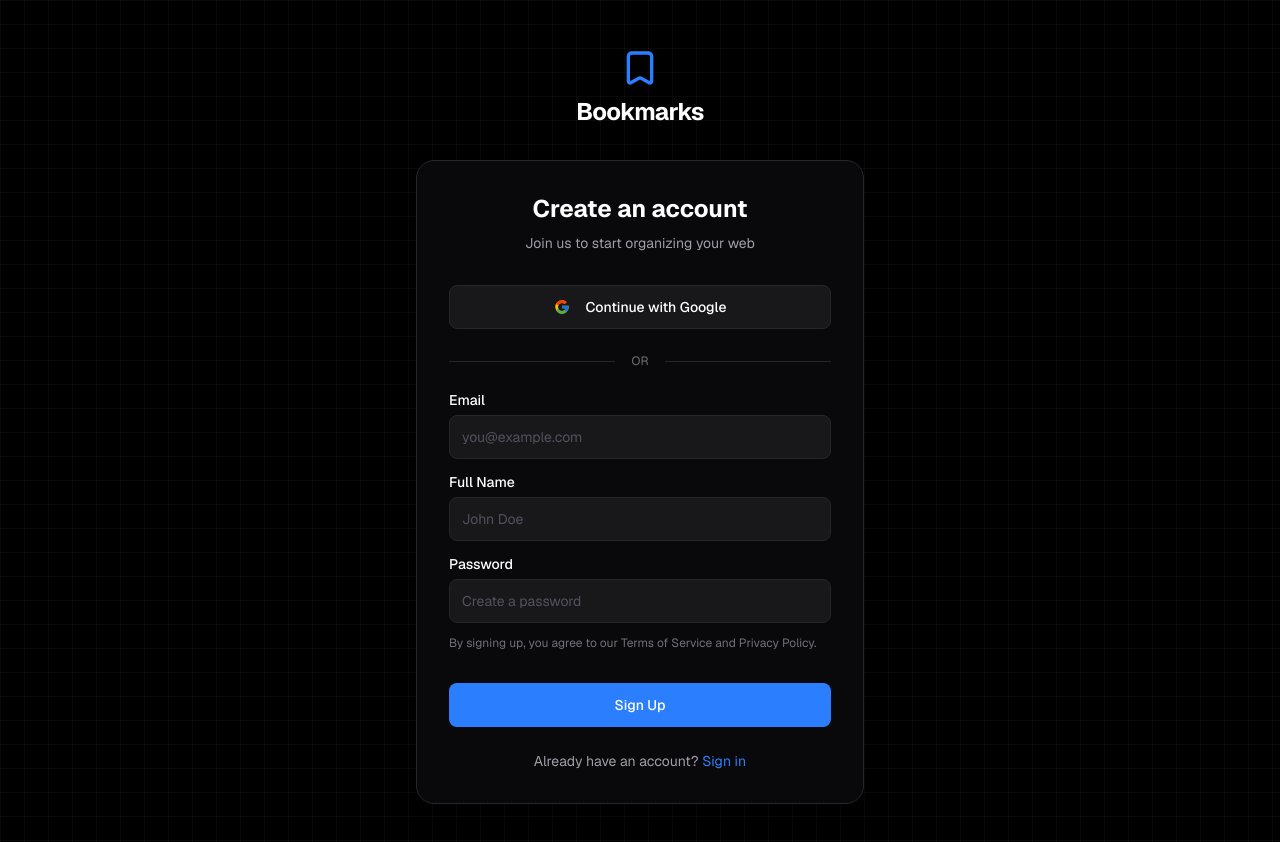
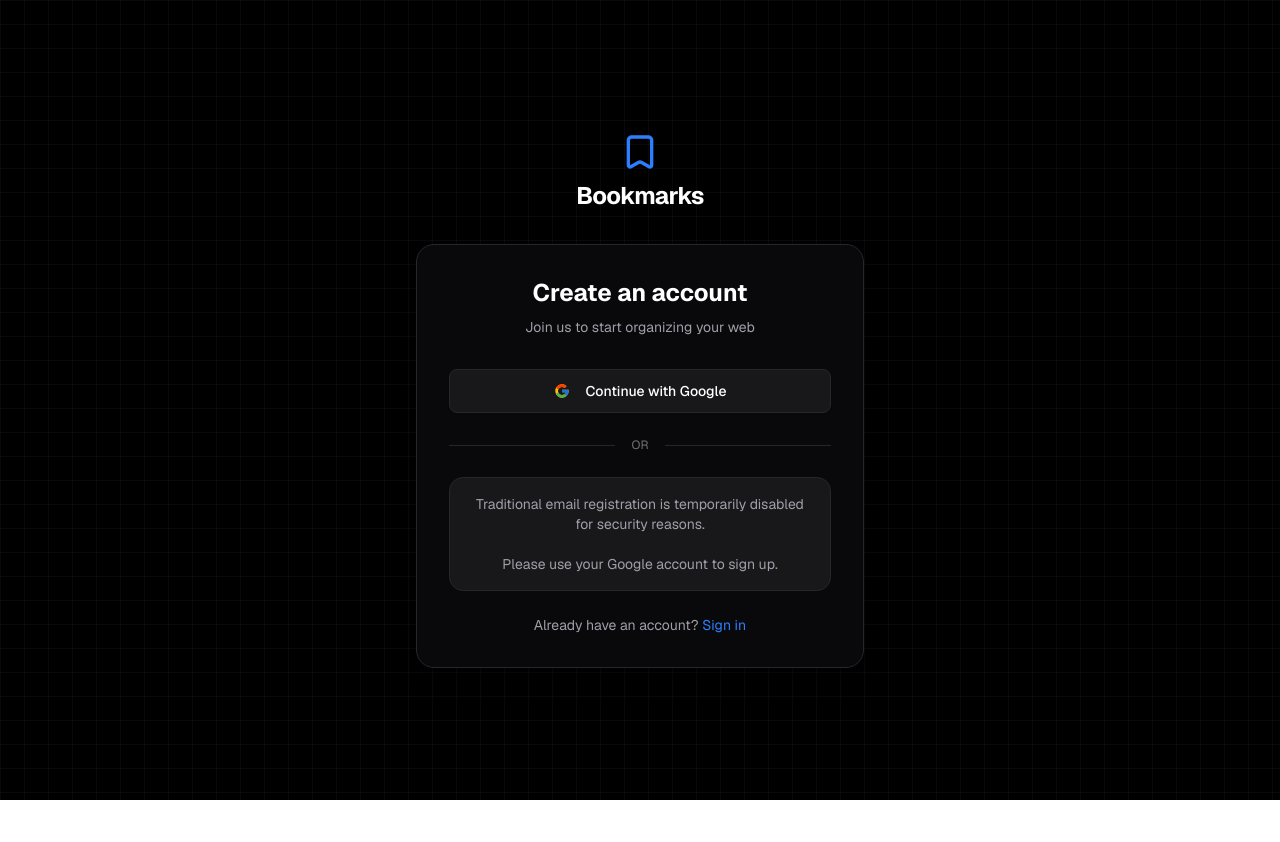
Before and after one commit to JDR89/Bookmark-Frontend, a Next.js app: page /register in a window 1280 px wide. Shown: the top 842 px of the page. After the commit the page ends 800 px from the top, so only its background shows below. Built offline with nearby package versions, Linux system fonts and the light colour scheme; no server answers.

Commit message:
feat/registro sin uso via email y contraseña

```diff
--- a/components/landing/register-form.tsx
+++ b/components/landing/register-form.tsx
@@ -101,6 +101,15 @@
                 <div className="flex-grow border-t border-zinc-800"></div>
             </div>
 
+            <div className="p-4 bg-zinc-900 border border-zinc-800 rounded-xl text-center">
+                <p className="text-sm text-zinc-400">
+                    Traditional email registration is temporarily disabled for security reasons.
+                    <br /><br />
+                    Please use your Google account to sign up.
+                </p>
+            </div>
+
+            {/* Código original del formulario preservado para propósitos de open-source / plantillas:
             <Form {...form}>
                 <form onSubmit={form.handleSubmit(onSubmit)} className="space-y-4">
                     {error && (
@@ -176,6 +185,7 @@
                     </Button>
                 </form>
             </Form>
+            */}
 
             <p className="text-center text-sm text-zinc-400 mt-6">
                 Already have an account?{" "}
```
